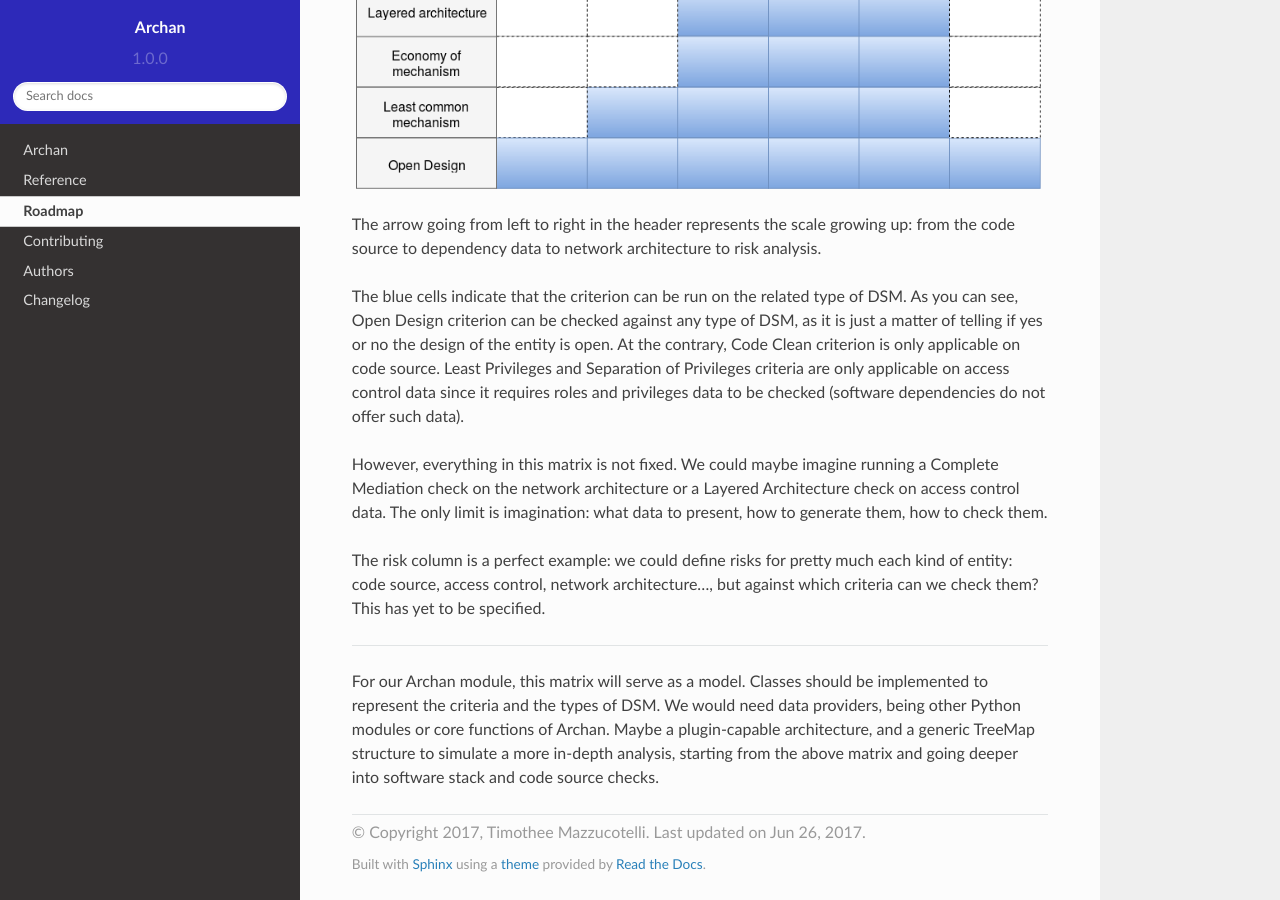
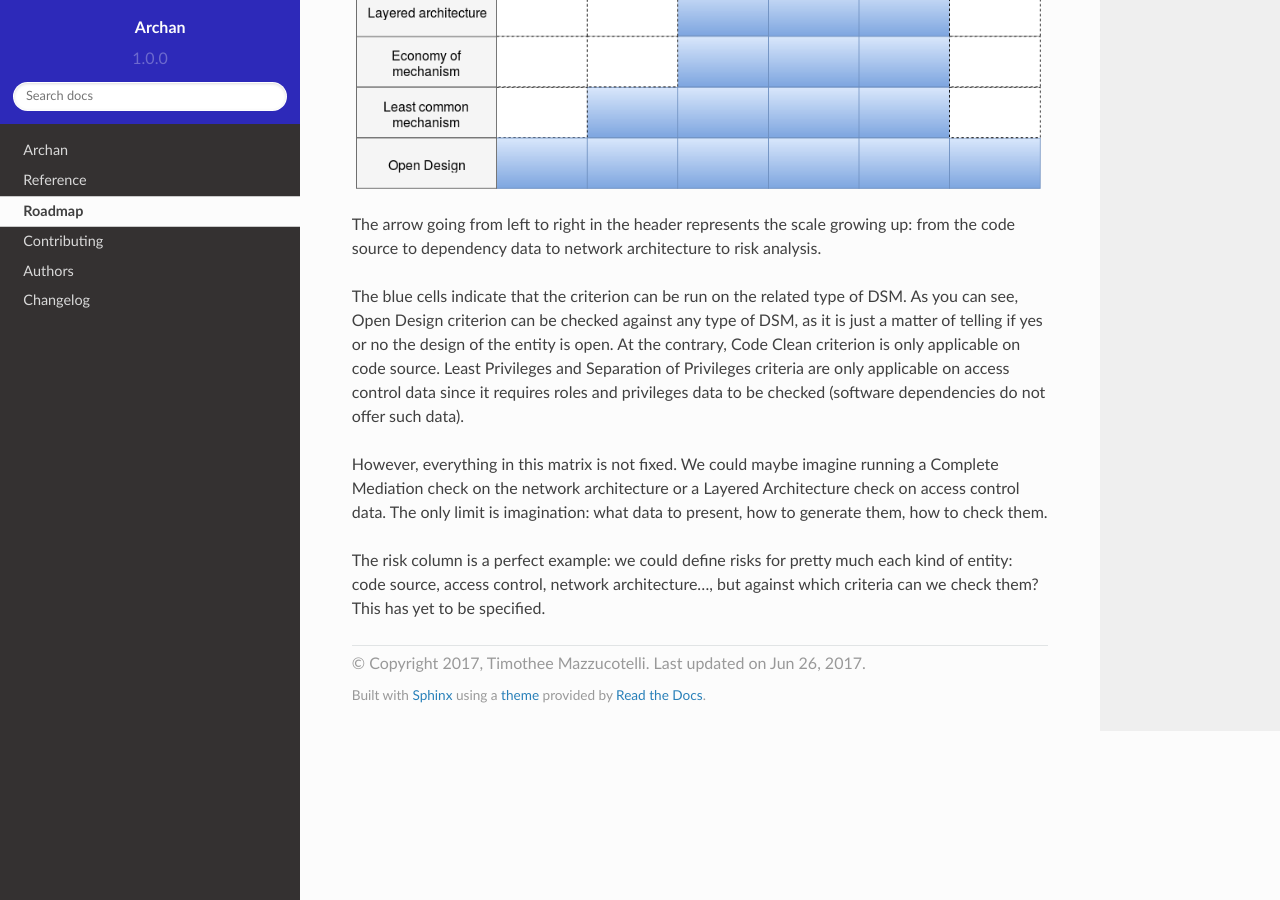
Before and after one commit to pawamoy/archan, a Sphinx documentation site: the page built from docs/roadmap.rst, in a window 1280 px wide and 900 px high, scrolled down 595 px. Built offline with Sphinx 7.4.7 and the Read the Docs theme 2.0.0, drawn with Linux system fonts in a browser that asks for light colours.

```diff
--- a/docs/roadmap.rst
+++ b/docs/roadmap.rst
@@ -32,12 +32,3 @@ imagination: what data to present, how to generate them, how to check them.
 The risk column is a perfect example: we could define risks for pretty much
 each kind of entity: code source, access control, network architecture..., but
 against which criteria can we check them? This has yet to be specified.
-
--------------
-
-For our Archan module, this matrix will serve as a model. Classes should be
-implemented to represent the criteria and the types of DSM. We would need
-data providers, being other Python modules or core functions of Archan. Maybe
-a plugin-capable architecture, and a generic TreeMap structure to simulate
-a more in-depth analysis, starting from the above matrix and going deeper
-into software stack and code source checks.
```
Also changed, not shown: CHANGELOG.rst (+12 -0 lines), README.rst (+16 -4 lines).
